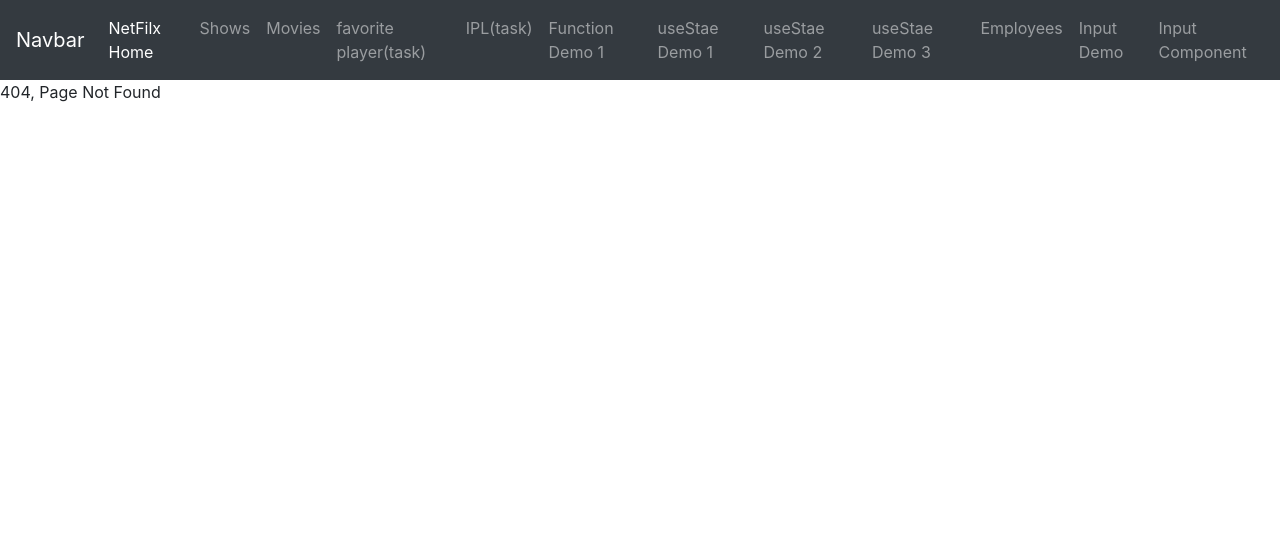
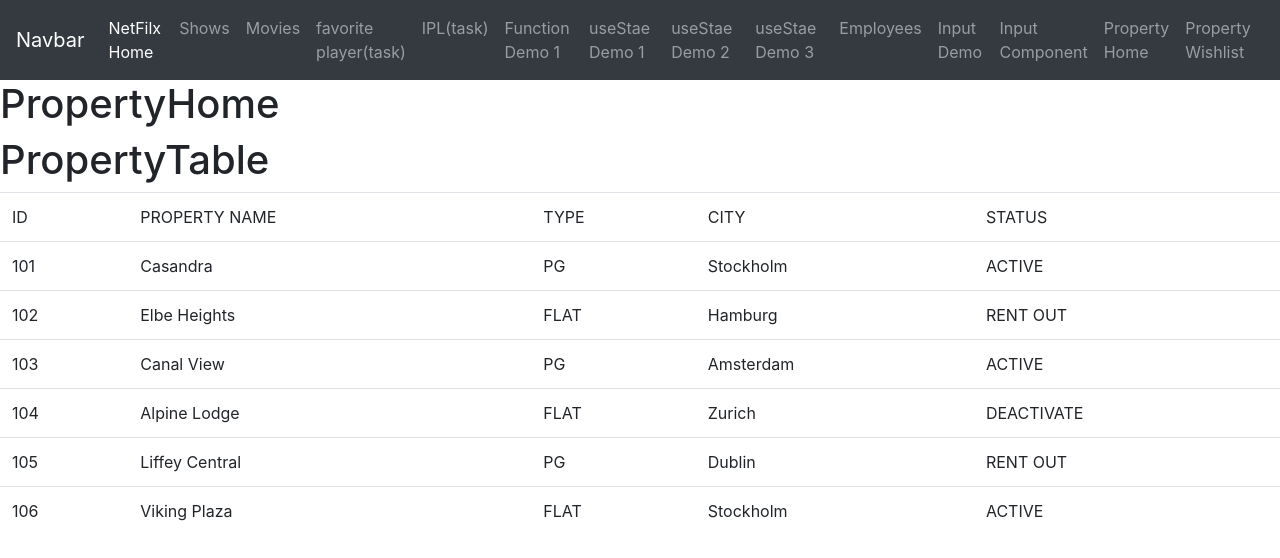
Before and after one commit to Dhananjay137/Learning26, a React (Vite) app: page /PropertyHome in a window 1280 px wide. Before the commit this address had no page. Shown: the top 558 px of the page. Built offline with nearby package versions, Linux system fonts and the light colour scheme.

Commit message:
complete : props task

```diff
--- a/src/App.jsx
+++ b/src/App.jsx
@@ -32,6 +32,8 @@ import { UseStateDemo3 } from './components/UseStateDemo3'
 import { Employees } from './components/Employees'
 import { InputDemo } from './components/InputDemo'
 import { InputComponent } from './components/tasks/inputTask/InputComponent'
+import { PropertyHome } from './components/tasks/propsTask/PropertyHome'
+import { PropertyWishlist } from './components/tasks/propsTask/PropertyWishlist'
 //import './App.css'
 
 function App() {
@@ -52,6 +54,8 @@ function App() {
       <Route path='/Employees' element={<Employees/>}></Route>
       <Route path='/InputDemo' element={<InputDemo/>}></Route>
       <Route path='/InputComponent' element={<InputComponent/>}></Route>
+      <Route path='/PropertyHome' element={<PropertyHome/>}></Route>
+      <Route path='/PropertyWishlist' element={<PropertyWishlist/>}></Route>
 
       {/*my favorite player */}
       <Route path='/PlayerHome' element={<PlayerHome/>}></Route>
--- a/src/components/Navbar.jsx
+++ b/src/components/Navbar.jsx
@@ -60,6 +60,12 @@ export const Navbar = () => {
             <li className='nav-item'>
               <Link className='nav-link' to='/InputComponent'>Input Component</Link>
             </li>
+            <li className='nav-item'>
+              <Link className='nav-link' to='/PropertyHome'>Property Home</Link>
+            </li>
+            <li className='nav-item'>
+              <Link className='nav-link' to='/PropertyWishlist'>Property Wishlist</Link>
+            </li>
           </ul>
         </div>
       </nav>
--- /dev/null
+++ b/src/components/tasks/propsTask/PropertyHome.jsx
@@ -0,0 +1,19 @@
+import React from 'react'
+import { PropertyTable } from './PropertyTable';
+
+export const PropertyHome = () => {
+  const propertyList = [
+  { id: 101, property_name: 'Casandra', type: 'PG', city: 'Stockholm', status: 'ACTIVE' },
+  { id: 102, property_name: 'Elbe Heights', type: 'FLAT', city: 'Hamburg', status: 'RENT OUT' },
+  { id: 103, property_name: 'Canal View', type: 'PG', city: 'Amsterdam', status: 'ACTIVE' },
+  { id: 104, property_name: 'Alpine Lodge', type: 'FLAT', city: 'Zurich', status: 'DEACTIVATE' },
+  { id: 105, property_name: 'Liffey Central', type: 'PG', city: 'Dublin', status: 'RENT OUT' },
+  { id: 106, property_name: 'Viking Plaza', type: 'FLAT', city: 'Stockholm', status: 'ACTIVE' },
+];
+  return (
+    <div>
+      <h1>PropertyHome</h1>
+      <PropertyTable propertyList={propertyList}/>
+    </div>
+  )
+}
--- /dev/null
+++ b/src/components/tasks/propsTask/PropertyTable.jsx
@@ -0,0 +1,32 @@
+import React from 'react'
+
+export const PropertyTable = (props) => {
+  console.log(props)
+  return (
+    <div>
+      <h1>PropertyTable</h1>
+      <table className='table'>
+        <thead>
+          <tr>
+            <td>ID</td>
+            <td>PROPERTY NAME</td>
+            <td>TYPE</td>
+            <td>CITY</td>
+            <td>STATUS</td>
+          </tr>
+        </thead>
+        <tbody>
+          {props.propertyList.map((property) => {
+            return <tr>
+              <td>{property.id}</td>
+              <td>{property.property_name}</td>
+              <td>{property.type}</td>
+              <td>{property.city}</td>
+              <td>{property.status}</td>
+            </tr>
+          })}
+        </tbody>
+      </table>
+    </div>
+  )
+}
--- /dev/null
+++ b/src/components/tasks/propsTask/PropertyWishlist.jsx
@@ -0,0 +1,16 @@
+import React from 'react'
+import { PropertyTable } from './PropertyTable';
+
+export const PropertyWishlist = () => {
+  const propertyList = [
+  { id: 101, property_name: 'Casandra', type: 'PG', city: 'Stockholm', status: 'ACTIVE' },
+  { id: 103, property_name: 'Canal View', type: 'PG', city: 'Amsterdam', status: 'ACTIVE' },
+  { id: 105, property_name: 'Liffey Central', type: 'PG', city: 'Dublin', status: 'RENT OUT' },
+];
+  return (
+    <div>
+      <h1>PropertyWishlist</h1>
+      <PropertyTable propertyList={propertyList}/>
+    </div>
+  )
+}
```
